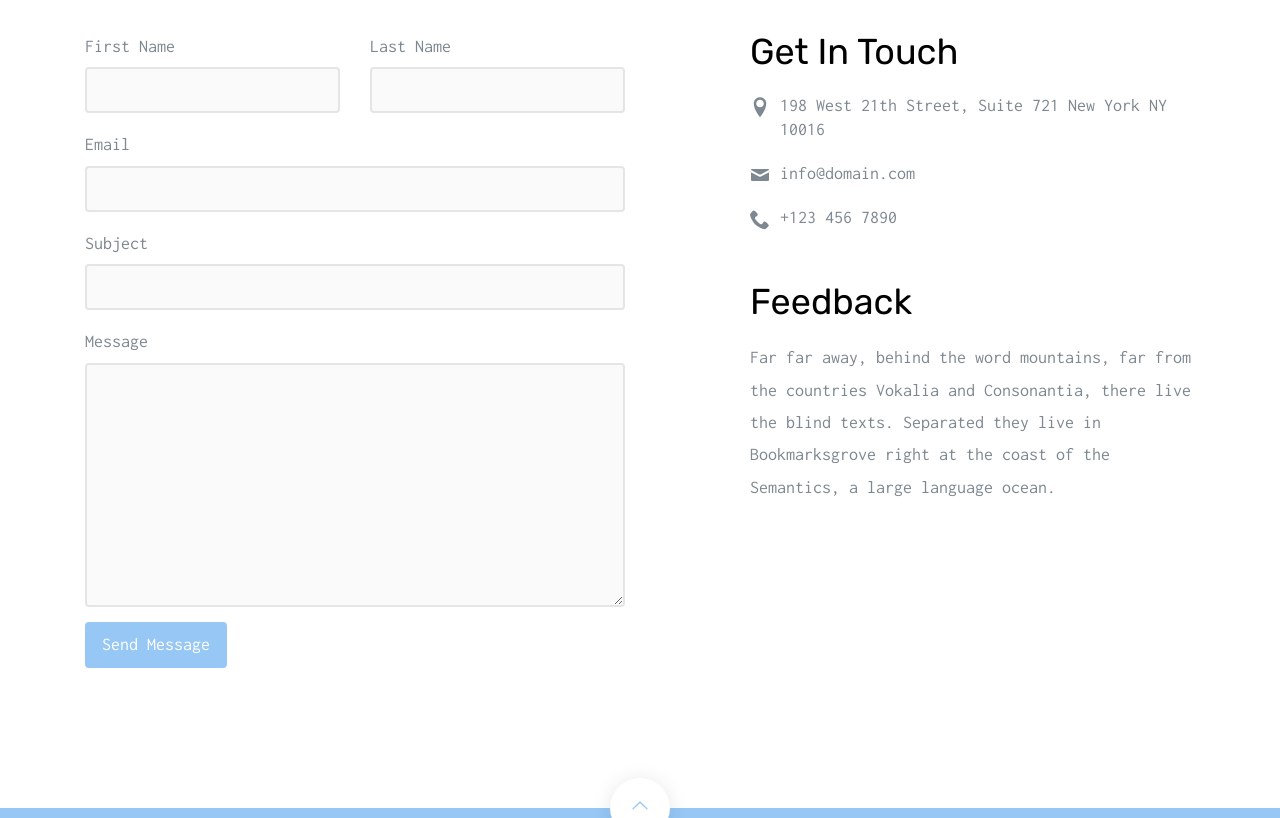
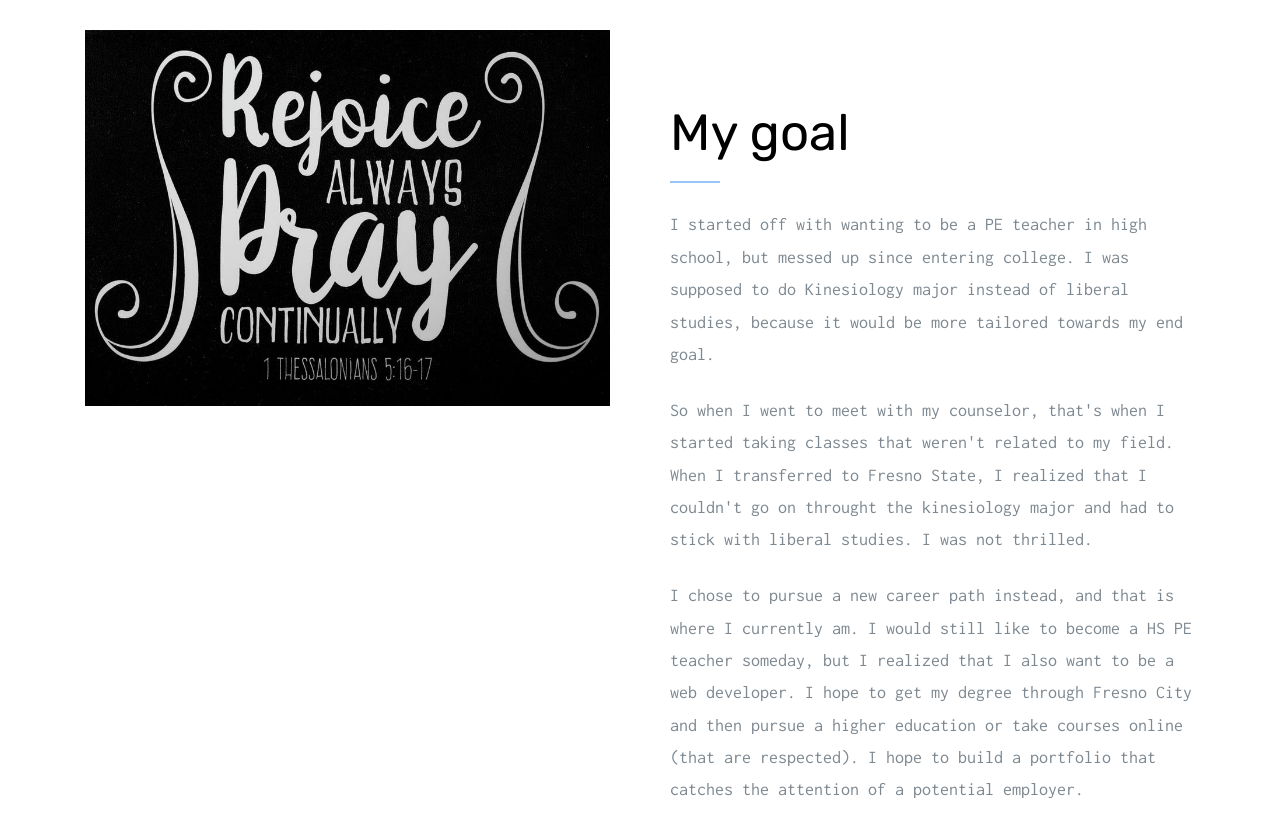
Before and after one commit to omarch06/omarch06.github.io, a website: page contact.html in a window 1280 px wide. Shown: the part 560-1378 px from the top of the page. Drawn offline with Linux system fonts and the light colour scheme; files that its build step writes are made by us from their sources.

Commit message:
Finishing touches to my webpage

```diff
--- a/contact.html
+++ b/contact.html
@@ -61,7 +61,7 @@
     <div class="container">
       <div class="row">
         <div class="col-md-7 probootstrap-intro-text">
-          <h1 class="probootstrap-animate" data-animate-effect="fadeIn">Contact</h1>
+          <h1 class="probootstrap-animate" data-animate-effect="fadeIn">My goals</h1>
           <div class="probootstrap-subtitle probootstrap-animate" data-animate-effect="fadeIn">
             <h2>Free Template by <a href="https://uicookies.com">uicookies.com</a></h2>
           </div>
@@ -74,54 +74,43 @@
   <main>
     <section id="next-section" class="probootstrap-section">
       <div class="container">
-        <div class="col-md-6">
-            <form action="#" method="post" class="probootstrap-form">
-              <div class="row">
-                <div class="col-md-6">
-                  <div class="form-group">
-                    <label for="fname">First Name</label>
-                    <input type="text" class="form-control" id="fname" name="fname">
-                  </div>
-                </div>
-                <div class="col-md-6">
-                  <div class="form-group">
-                    <label for="lname">Last Name</label>
-                    <input type="text" class="form-control" id="lname" name="lname">
-                  </div>
-                </div>
-              </div>
-              <div class="form-group">
-                <label for="email">Email</label>
-                <input type="email" class="form-control" id="email" name="email">
-              </div>
-              <div class="form-group">
-                <label for="subject">Subject</label>
-                <input type="text" class="form-control" id="subject" name="subject">
-              </div>
-              <div class="form-group">
-                <label for="message">Message</label>
-                <textarea cols="30" rows="10" class="form-control" id="message" name="message"></textarea>
-              </div>
-              <div class="form-group">
-                <input type="submit" class="btn btn-primary" id="submit" name="submit" value="Send Message">
-              </div>
-            </form>
+        <div class="row probootstrap-gutter60 mb50">
+          <div class="col-md-6">
+            <figure><img src="Verse-min.jpg" lt="Free Bootstrap Template by uicookies.com" class="img-responsive"></figure>
           </div>
-          <div class="col-md-5 col-md-push-1">
-            <h3 class="mt0">Get In Touch</h3>
-            <ul class="probootstrap-contact-info">
-              <li><i class="icon-location2"></i> <span>198 West 21th Street, Suite 721 New York NY 10016</span></li>
-              <li><i class="icon-mail"></i><span>info@domain.com</span></li>
-              <li><i class="icon-phone2"></i><span>+123 456 7890</span></li>
-            </ul>
-
-            <h3>Feedback</h3>
-            <p>Far far away, behind the word mountains, far from the countries Vokalia and Consonantia, there live the blind texts. Separated they live in Bookmarksgrove right at the coast of the Semantics, a large language ocean.</p>
+          <div class="col-md-6">
+            <h2 class="probootstrap-heading">My goal</h2>
+            <p>I started off with wanting to be a PE teacher in high school, but messed up since entering college. I was supposed to do Kinesiology major instead of liberal studies, because it would be more tailored towards my end goal.</p>
+            <p>So when I went to meet with my counselor, that's when I started taking classes that weren't related to my field. When I transferred to Fresno State, I realized that I couldn't go on throught the kinesiology major and had to stick with liberal studies. I was not thrilled.</p>
+            <p>I chose to pursue a new career path instead, and that is where I currently am. I would still like to become a HS PE teacher someday, but I realized that I also want to be a web developer. I hope to get my degree through Fresno City and then pursue a higher education or take courses online (that are respected). I hope to build a portfolio that catches the attention of a potential employer.
+            <p>One other goal I have is to move somewhere else, whether that be somewhere else in town or to a completely different state. Or country (Nah, I'm good here). But my goal is to get a more than respectable job that allows me to get an awesome house. But I also have told myself repeatedly that once I get a respectable job, that I will take great care of my parents first. I have to repay them in the highest possible way for putting up with my crap for so many years. </p>
+            </p>
+            <p>My final goal would be to own my own business. I have been thinking about either having my own gym or having a company that hires Jr. developers for their first job and also trains/challenges them to move on to that new and higher paying job that they may or may not be seeking. I would obviously keep it local, but if an opportunity arises where I can expand my business, the I'm all in.</p>
+            <p>I cannot predict my future. I have so many aspirations, and am trying to hone in on some to make my dreams a reality. All I know is that God is always in control and that the future he has for me is the future that I will have to learn to love. #Godsplan</p>
           </div>
+        </div>
       </div>
     </section>
 
   </main>
+  <main>
+    <section id="next-section" class="probootstrap-section">
+      <div class="container">
+        <div class="row probootstrap-gutter60 mb50">
+          <div class="col-md-6">
+            <figure><img src="Me.jpg" lt="Free Bootstrap Template by uicookies.com" class="img-responsive"></figure>
+          </div>
+          <div class="col-md-6">
+            <h2 class="probootstrap-heading">About Me</h2>
+            <p>To start things off, I will be giving a little splurge about myself on this page. My name is Omar Chinchilla, and I live in Fresno,CA. I have two sisters, one that's older and one that is younger. So that makes me a middle child, YAY.
+            <p>I graduated high school in 2014 and am now pursuing a new career path at FCC. My favorite food is Mexican(Big burritos and Tortas). I am also a MCU fan. RIP Tony Stark. I will add more about myself on other pages. </p>
+          </div>
+        </div>
+      </div>
+    </section>
+
+  </main>
+
   <footer class="probootstrap-footer">
       <div class="probootstrap-backtotop"><a href="#" class="js-backtotop"><i class="icon-chevron-thin-up"></i></a></div>
       <div class="container">
```
Also changed, not shown: Verse-min.jpg (added).
